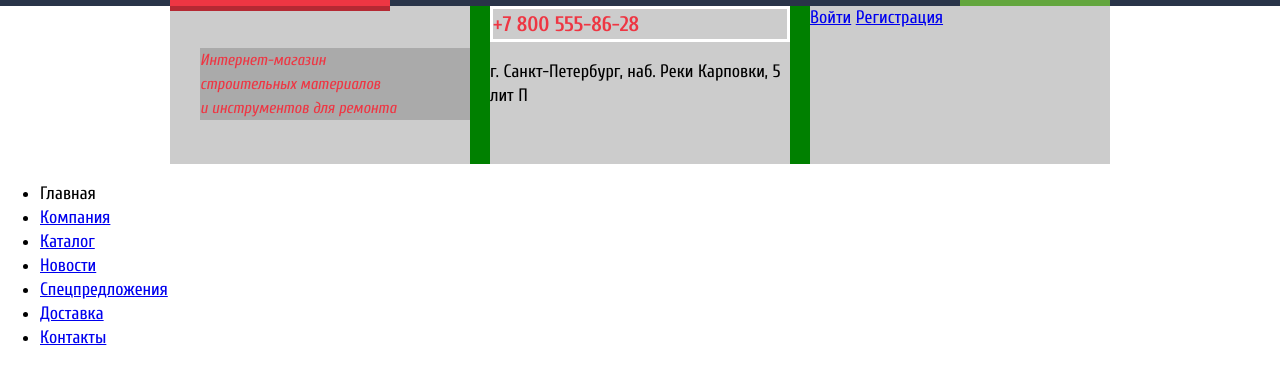
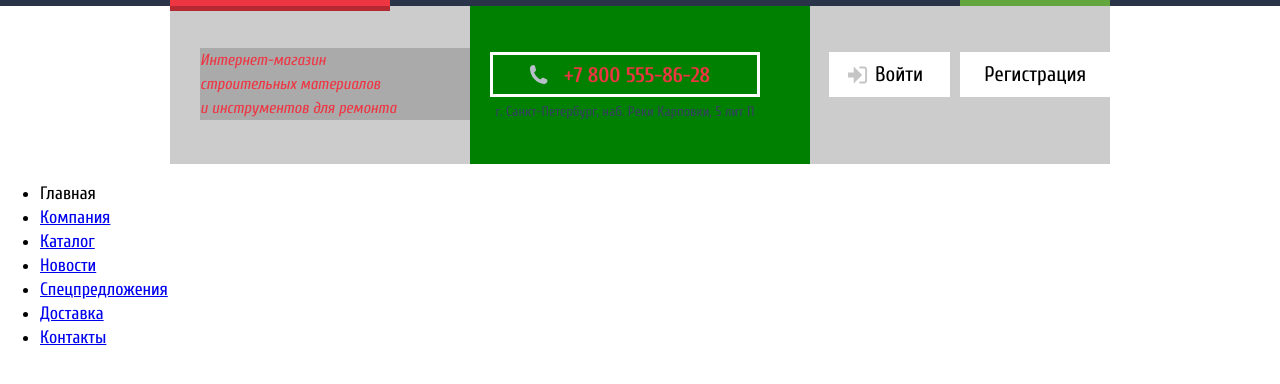
Before and after one commit to kalashnikovsb/technomart, a plain HTML site: page index.html in a window 1280 px wide. Shown: the part 36-420 px from the top of the page. Drawn offline with Linux system fonts and the light colour scheme.

Commit message:
Верстка шапки

```diff
--- a/css/style.css
+++ b/css/style.css
@@ -63,9 +63,12 @@
 
   --blue1: #293449;
   --blue2: #161d29;
+  --blue3: #32425c;
 
   --green1: #63a63e;
   --green2: #5fbb2d;
+
+  --gray1: #c5c5c5;
 
 }
 
@@ -151,13 +154,12 @@
 }
 
 .page-header__contacts {
-  width: 300px;
-  margin-right: 20px;
-  background: #ccc;
+  width: 270px;
 }
 
 .page-header__user-block {
   width: 300px;
+  margin-left: auto;
   background: #ccc;
 }
 
@@ -360,7 +362,7 @@
 
 
 .header-contacts {
-
+  padding-top: 46px;
 }
 
 .header-contacts__phone {
@@ -369,6 +371,93 @@
   font-weight: bold;
   color: var(--red1);
   text-decoration: none;
+  border: 3px solid var(--white);
   display: block;
-  border: 3px solid var(--white);
+  box-sizing: border-box;
+  width: 270px;
+  padding-top: 5px;
+  padding-bottom: 4px;
+  padding-left: 71px;
+  padding-right: 20px;
+  margin-bottom: 3px;
+  position: relative;
 }
+
+.header-contacts__phone::before {
+  content: "";
+  position: absolute;
+  top: 10px;
+  left: 36px;
+  width: 19px;
+  height: 19px;
+  background: url("../img/icon-phone.svg") 50% 50% no-repeat;
+}
+
+.header-contacts__text {
+  font-size: 14px;
+  color: var(--blue3);
+  text-align: center;
+  margin-top: 0;
+}
+
+
+
+
+.user-block {
+  padding-top: 46px;
+}
+
+.user-block__buttons-list {
+  display: flex;
+  gap: 10px;
+  flex-wrap: wrap;
+  justify-content: right;
+  list-style: none;
+  margin: 0;
+  padding: 0;
+}
+
+.user-block__button {
+  font-size: 21px;
+  line-height: 21px;
+  font-weight: 100;
+  color: var(--black);
+  text-decoration: none;
+  display: block;
+  padding-top: 12px;
+  padding-bottom: 12px;
+  padding-left: 24px;
+  padding-right: 24px;
+  text-align: center;
+  position: relative;
+  background: var(--white);
+}
+
+.user-block__button:hover {
+  color: var(--red1);
+}
+
+.user-block__button:active {
+  color: var(--gray1);
+}
+
+.user-block__button-icon {
+  content: "";
+  position: absolute;
+  top: 14px;
+  left: 19px;
+  fill: var(--gray1);
+}
+
+.user-block__button:hover .user-block__button-icon {
+
+}
+
+.user-block__button:active .user-block__button-icon {
+
+}
+
+.user-block__button--login {
+  padding-left: 46px;
+  padding-right: 27px;
+}
--- a/index.html
+++ b/index.html
@@ -50,7 +50,6 @@
           <h1 class="page-header__title">Интернет-магазин<br> строительных материалов<br> и&nbsp;инструментов для ремонта</h1>
         </section>
 
-
         <section class="header-contacts page-header__contacts">
           <h2 class="visually-hidden">Контактная информация</h2>
           <a class="header-contacts__phone" href="tel:+78005558628">+7 800 555-86-28</a>
@@ -59,8 +58,21 @@
 
         <section class="user-block page-header__user-block">
           <h2 class="visually-hidden">Блок пользователя</h2>
-          <a class="user-block__button" href="blank.html">Войти</a>
-          <a class="user-block__button" href="blank.html">Регистрация</a>
+          <ul class="user-block__buttons-list">
+            <li class="user-block__button-item">
+              <a class="user-block__button user-block__button--login" href="blank.html">
+                <svg class="user-block__button-icon" width="20" height="18" xmlns="http://www.w3.org/2000/svg"><path d="M14.17 9 5.7.5v6H0v5h5.71v6L14.17 9Z"/><path d="M16.18 15.51h-4.79v1.99h4.79c2.07 0 2.86-1.81 2.88-3.03V3.53C19.04 2.3 18.26.5 16.18.5h-4.79v1.99h4.79c.8 0 .94.68.96 1.06v10.9c-.02.38-.16 1.06-.96 1.06Z"/></svg>
+                <span class="user-block__button-text">Войти</span>
+              </a>
+            </li>
+            <li class="user-block__button-item">
+              <a class="user-block__button user-block__button--registration" href="blank.html">
+                <span class="user-block__button-text">Регистрация</span>
+              </a>
+            </li>
+          </ul>
+
+
         </section>
       </div>
 
```
Also changed, not shown: img/icon-login.svg (added), img/icon-phone.svg (added).
